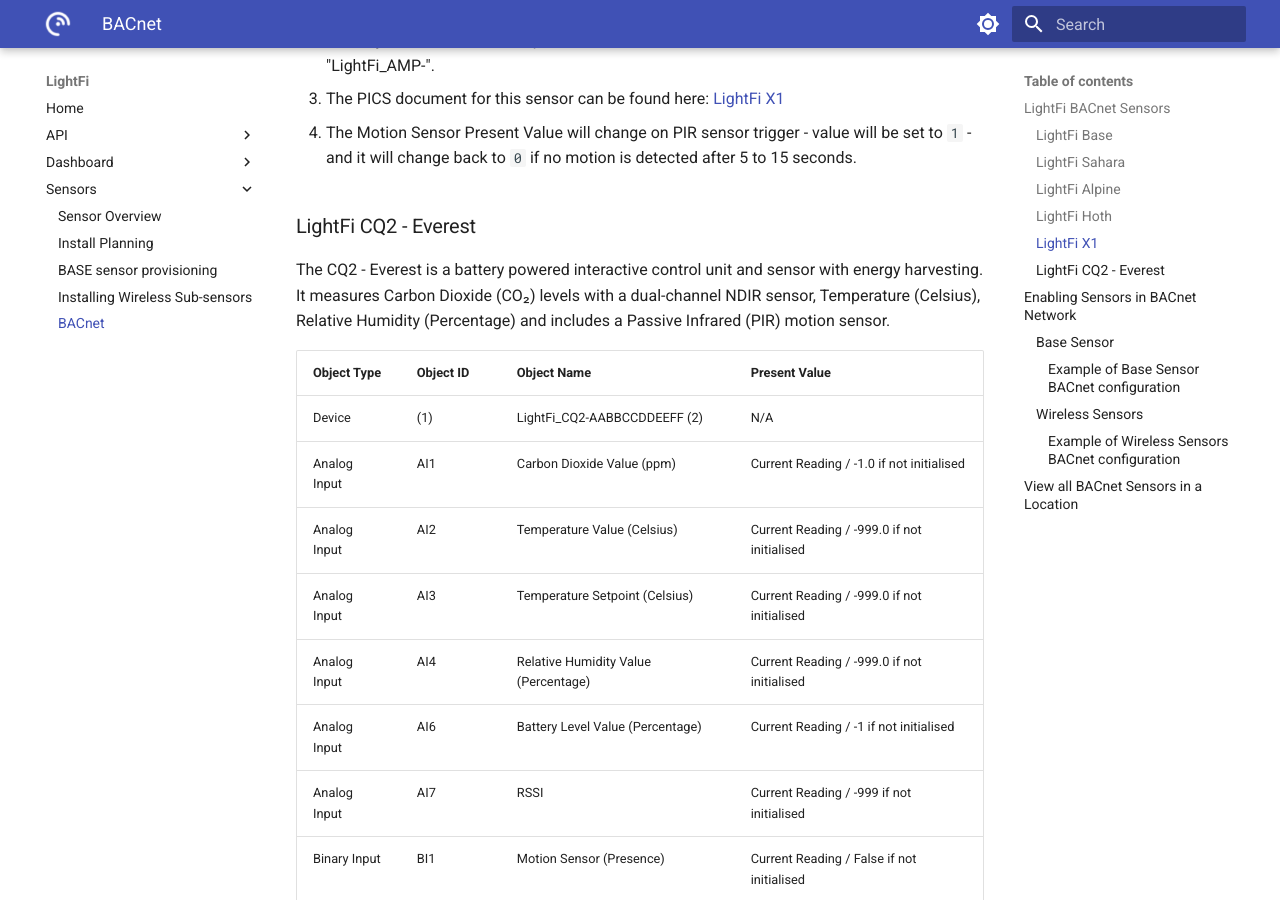
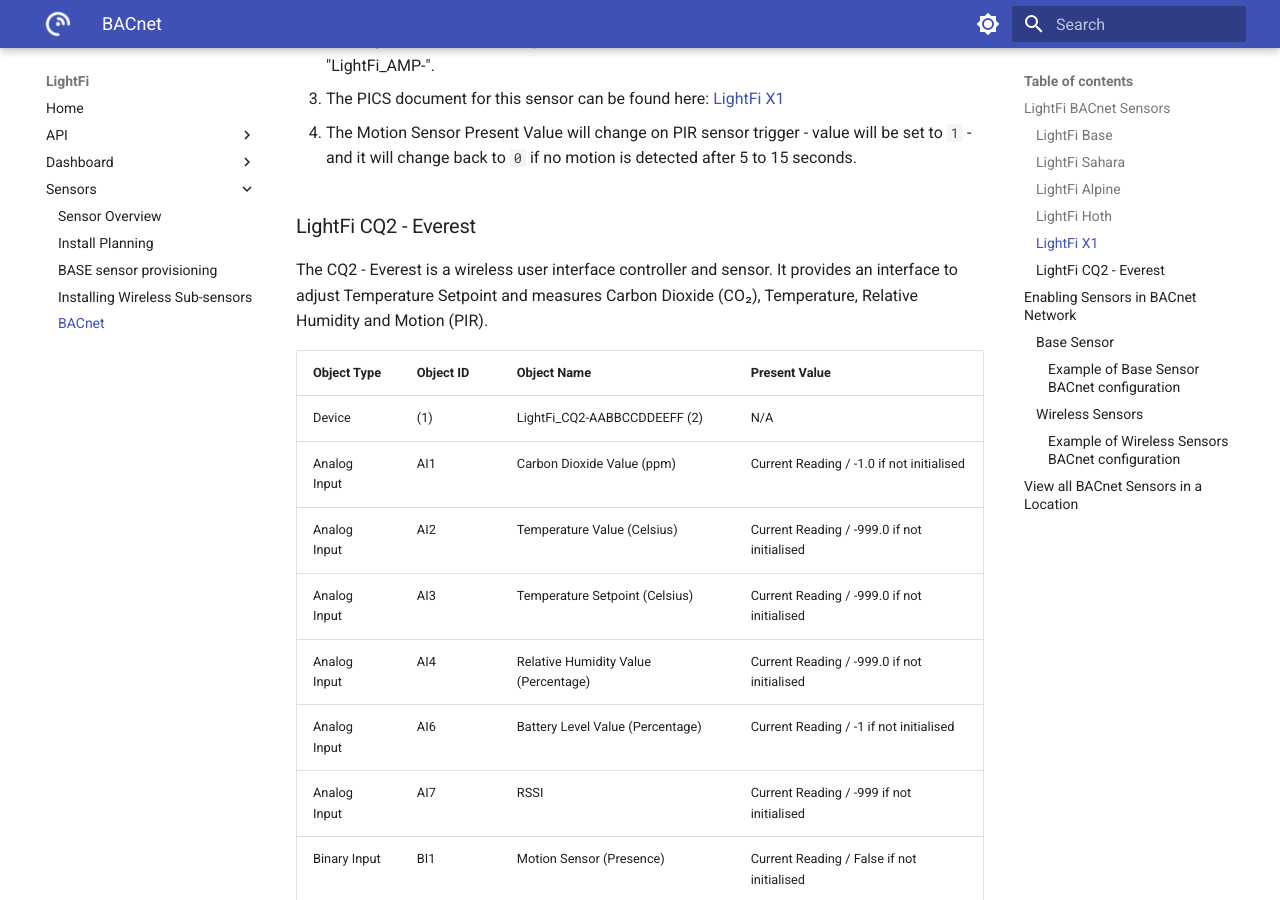
Before and after one commit to LightFiLimited/lf-documentation, an MkDocs documentation site: the page built from docs/sensors/BACnet.md, in a window 1280 px wide and 900 px high, scrolled down 5825 px. Built offline with MkDocs 1.6.1 and Material for MkDocs 9.7.7, drawn with Linux system fonts in a browser that asks for light colours; some of the changed text lies outside the part shown.

Commit message:
fix: update CQ2 - Everest details

```diff
--- a/docs/sensors/BACnet.md
+++ b/docs/sensors/BACnet.md
@@ -9,7 +9,7 @@ These sensors are able to measure different types of data and report this data d
 - [Sahara](#lightfi-sahara) - CO₂ and Particulate Matter;
 - [Alpine](#lightfi-alpine) - CO₂, Temperature and Relative Humidity;
 - [X1](#lightfi-x1) - Presence;
-- [CQ2 - Everest](#lightfi-cq2---everest) - CO₂, Temperature, Relative Humidity, Presence;
+- [CQ2 - Everest](#lightfi-cq2-everest) - CO₂, Temperature, Relative Humidity, Presence;
 
 The [Base](#lightfi-base) sensor includes wireless technology capabilities that allow it to act as a gateway for receiving data from the other sensors and send it to the LightFi cloud [platform](http://portal.lightfi.io) for data visualisation. The Base sensor also acts as a gateway for the BACnet/IP implementation, enabling the Base to create BACnet representations of the actual wireless sensors.
 
@@ -163,7 +163,7 @@ Notes:
 
 ### LightFi CQ2 - Everest
 
-The CQ2 - Everest is a battery powered interactive control unit and sensor with energy harvesting. It measures Carbon Dioxide (CO₂) levels with a dual-channel NDIR sensor, Temperature (Celsius), Relative Humidity (Percentage) and includes a Passive Infrared (PIR) motion sensor.
+The CQ2 - Everest is a wireless user interface controller and sensor. It provides an interface to adjust Temperature Setpoint and measures Carbon Dioxide (CO₂), Temperature, Relative Humidity and Motion (PIR).
 
 | Object Type   | Object ID | Object Name                           | Present Value                               |
 |---------------|-----------|---------------------------------------|---------------------------------------------|
@@ -198,6 +198,8 @@ Notes:
 2. The Object Name field will depend on the device’s MAC Address. This value should start with "LightFi_CQ2-".
 
 3. The PICS document for this sensor can be found here: [LightFi CQ2](https://nextcloud.lightfi.io/index.php/s/RC4K8ypHCzBmR3F)
+
+4. Setpoint Active (BI2) identifies how long ago the temperature setpoint was last adjusted by the user. BI2 becomes active (1) as soon as the temperature setpoint is manually changed on the device by the user. BI2 becomes *stale* (0) after [X hours] since temperature adjusted by user, with a continuous extension for [Y minutes] after last motion detected. The parameters [] can be adjusted on the device's config page, *including [off] to keep BI2 always active (1)*.
 
 <!-- TODO: 4. The Motion Sensor Present Value will change on PIR sensor trigger - value will be set to `1` - and it will change back to `0` if no motion is detected after 5 to 15 seconds. -->
 
```
